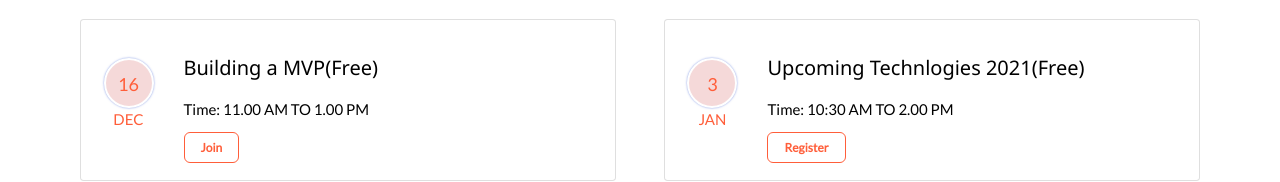
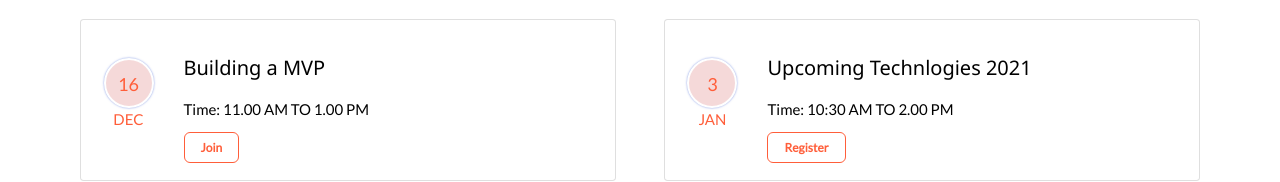
Before and after one commit to ashish233/demo-poc-events, a website: page index.html in a window 1280 px wide. Shown: the part 3698-3880 px from the top of the page. Drawn offline with nearby package versions, Linux system fonts and the light colour scheme.

Commit message:
Removed free word from ticket

```diff
--- a/index.html
+++ b/index.html
@@ -547,7 +547,7 @@
                   <li class="month font-weight-bold">DEC</li>
                 </ul>
                 <div class="media-body content">
-                  <h4><a href="javascript:void(0)" class="text-dark title">Building a MVP(Free)
+                  <h4><a href="javascript:void(0)" class="text-dark title">Building a MVP
                     </a></h4>
                   <p class="text-muted location-time"><span class="text-dark h6">Time:</span>
                     11.00 AM TO 1.00 PM</p>
@@ -566,7 +566,7 @@
                   <li class="month font-weight-bold">JAN</li>
                 </ul>
                 <div class="media-body content">
-                  <h4><a href="javascript:void(0)" class="text-dark title">Upcoming Technlogies 2021(Free)
+                  <h4><a href="javascript:void(0)" class="text-dark title">Upcoming Technlogies 2021
                     </a></h4>
                   <p class="text-muted location-time"><span class="text-dark h6">Time:</span>
                     10:30 AM TO 2.00 PM</p>
```
